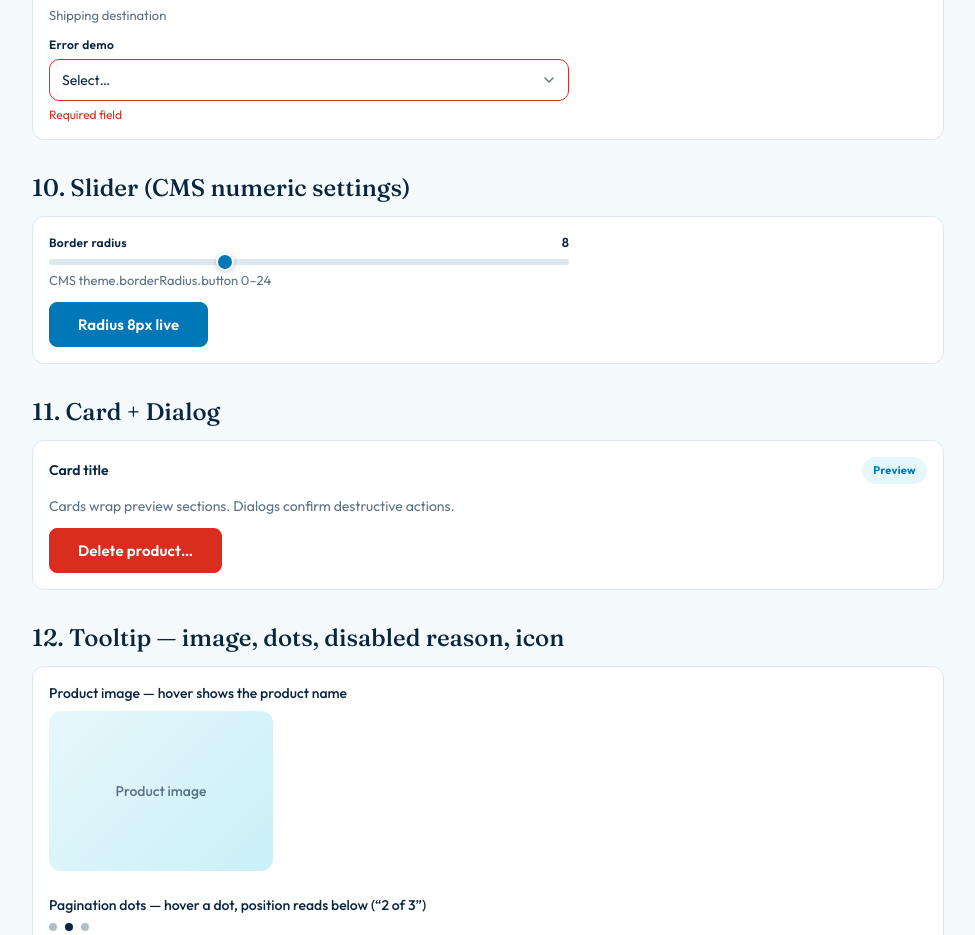
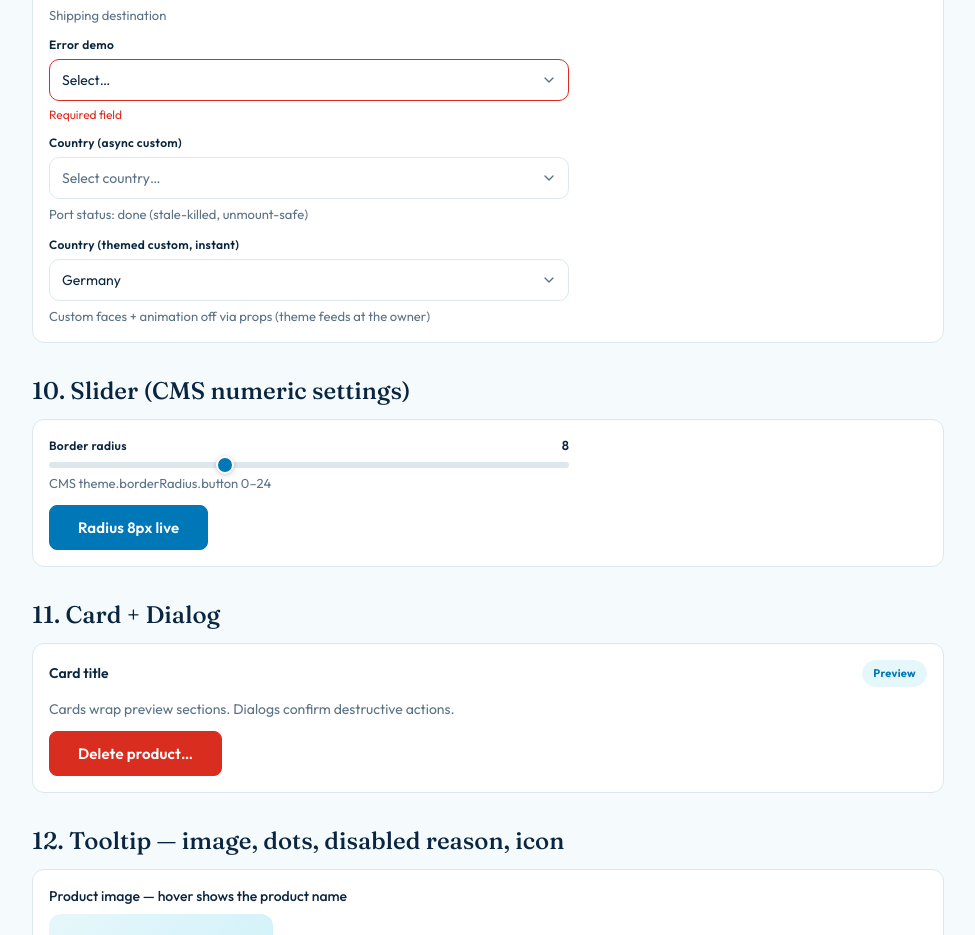
Before and after one commit to E-Commerce-BDA/storefront-frontend, a Next.js app: page /components in a window 1280 px wide. Shown: the part 2640-3575 px from the top of the page, without its empty margins (152-1127 px from the left). Built offline with nearby package versions, Linux system fonts and the light colour scheme.

Commit message:
Feat(showcase): §9 async + themed custom selects
Own options hook, port status visible, custom faces + motion-off demo. Native demos untouched. Local only, unpushed.

```diff
--- a/app/components/page.tsx
+++ b/app/components/page.tsx
@@ -12,6 +12,8 @@ import SearchPalette from "@/components/shell/SearchPalette";
 import { useSearch } from "@/app/hooks/useSearch";
 import { useRecentSearches } from "@/app/hooks/useRecentSearches";
 import { useQuickAdd } from "@/app/hooks/useQuickAdd";
+import { useSelectOptions } from "@/app/hooks/useSelectOptions";
+import { createDemoOptions } from "@/lib/select/demoOptions";
 import { createDemoSource, DEMO_CATALOG, DEMO_TRENDING } from "@/lib/search/demoSource";
 import { createDemoQuickAdd } from "@/lib/cart/quickAdd";
 import {
@@ -193,6 +195,12 @@ export default function PreviewPage() {
   const searchTriggerRef = useRef<HTMLButtonElement>(null);
   const searchSource = useMemo(() => createDemoSource(), []);
   const paletteQuickAddPort = useMemo(() => createDemoQuickAdd(), []);
+  // §9 select demos run their OWN options hook (never share list state —
+  // same own-instance rule as the overlay demos).
+  const demoOptionsSource = useMemo(() => createDemoOptions(), []);
+  const asyncCountries = useSelectOptions(demoOptionsSource);
+  const [asyncCountry, setAsyncCountry] = useState("");
+  const [themedCountry, setThemedCountry] = useState("de");
   const liveSearch = useSearch(searchSource);
   const [sheetOpen, setSheetOpen] = useState(false);
   const [sheetActive, setSheetActive] = useState(0);
@@ -457,6 +465,26 @@ export default function PreviewPage() {
               helper="Shipping destination"
             />
             <Select label="Error demo" value="" onChange={() => {}} options={[]} error="Required field" />
+            <Select
+              label="Country (async custom)"
+              value={asyncCountry}
+              onChange={setAsyncCountry}
+              placeholder={asyncCountries.status === "loading" ? "Loading countries…" : "Select country…"}
+              options={asyncCountries.options}
+              variant="custom"
+              helper={`Port status: ${asyncCountries.status} (stale-killed, unmount-safe)`}
+            />
+            <Select
+              label="Country (themed custom, instant)"
+              value={themedCountry}
+              onChange={setThemedCountry}
+              placeholder="Select country…"
+              options={asyncCountries.options}
+              variant="custom"
+              listTheme={{ selectedBg: "#0077b6", selectedText: "#ffffff", hoverBg: "#e6f7fb", optionPaddingY: 10 }}
+              listMotion={{ enabled: false, durationMs: 180, easing: "ease-out", travel: "minimal" }}
+              helper="Custom faces + animation off via props (theme feeds at the owner)"
+            />
           </div>
         </Card>
 
```
